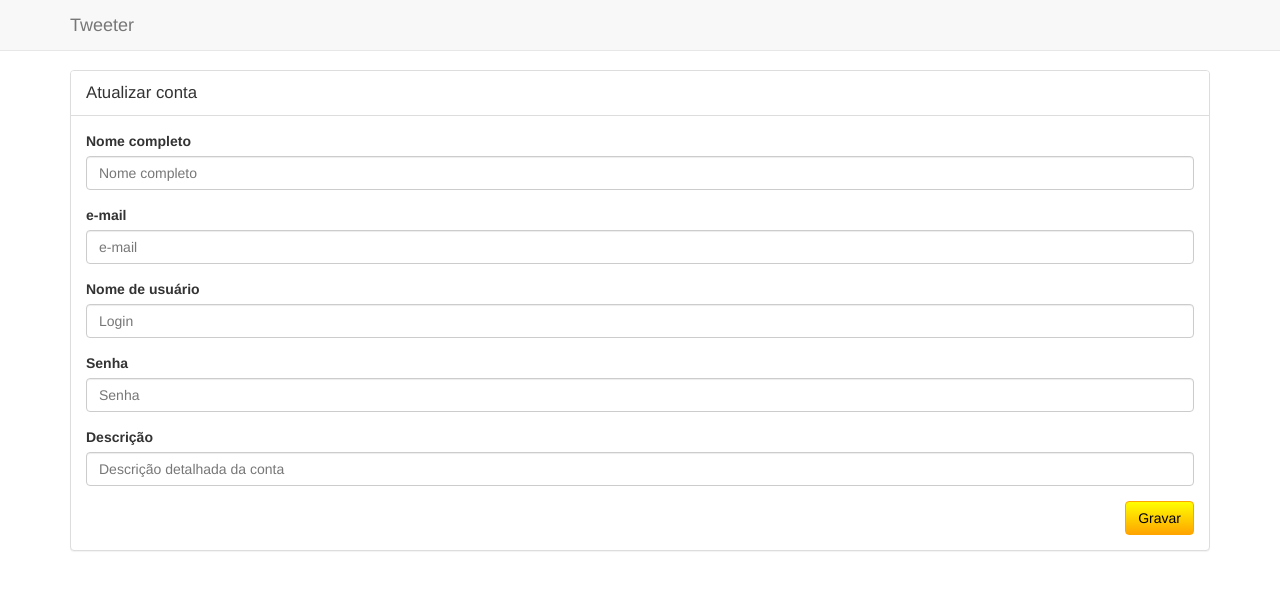
After one commit to LucianoMoll/Tweeter, a CodeIgniter app: page /bsi12/usuario/atualizarconta in a window 1280 px wide. The commit adds this page. Shown: the top 590 px of the page. Run offline with CodeIgniter, Linux system fonts and the light colour scheme.

Commit message:
Atualizar Conta

```diff
--- a/application/controllers/usuario.php
+++ b/application/controllers/usuario.php
@@ -131,7 +131,7 @@
 
 		public function gravarcontacompleta()
 		{
-			$this->_set_validation_rules('completarconta');
+			$this->_set_validation_rules('gravarcontacompleta');		## Modificado erro
 
 			if ($this->form_validation->run())
 			{
@@ -164,7 +164,7 @@
 						'label' => 'Nome',
 						'rules' => 'required|min_length[5]'
 					),
-					array(
+					array(										## erro pode colocar sem @
 						'field' => 'email',
 						'label' => 'e-mail',
 						'rules' =>
@@ -183,7 +183,7 @@
 						'label' => 'Nome',
 						'rules' => 'required|min_length[5]'
 					),
-					array(
+					array(										## erro pode colocar sem @
 						'field' => 'email',
 						'label' => 'e-mail',
 						'rules' =>
@@ -194,6 +194,30 @@
 						'field' => 'login',
 						'label' => 'Nome de usuário',
 						'rules' => 'required|min_length[6]|callback_login_check'
+					)
+				),
+				'atualizarcontacompleta' => array(
+					array(
+						'field' => 'nome',
+						'label' => 'Nome',
+						'rules' => 'required|min_length[5]'
+					),
+					array(										## erro pode colocar sem @
+						'field' => 'email',
+						'label' => 'e-mail',
+						'rules' =>
+							'required|valid_email|
+							is_unique[usuarios.email]'
+					),
+					array(
+						'field' => 'login',
+						'label' => 'Nome de usuário',
+						'rules' => 'required|min_length[6]|callback_login_check'
+					),
+					array(
+						'field' => 'senha',
+						'label' => 'Senha',
+						'rules' => 'required|min_length[6]'
 					)
 				),
 				'autenticar' => array(
@@ -307,6 +331,7 @@
 				$dados['num_seguidores'] = $this->Seguidores->countFollowers($usuario->codigo);
 				$dados['num_seguindo']   = $this->Seguidores->countFollowing($usuario->codigo);
 				$dados['num_tweets']     = $this->Tweets->countByUser($usuario->codigo);
+				$dados['seguir']		 = FALSE;
 
 				$resultados = $this->Usuarios->buscar($this->input->post("buscar"));
 
@@ -315,6 +340,7 @@
 					$resultado->num_seguindo=$this->Seguidores->countFollowing($resultado->codigo);
 					$resultado->num_tweets=$this->Tweets->countByUser($resultado->codigo);
 					//$resultado->codigo_seguidor=$this->Seguidores->getBySeguido($resultado->codigo)->codigo_seguidor;
+					$resultado->mostrarseguir=	FALSE;
 
 					if (!$this->Seguidores->verificarSeguidor(
 						$this->session->userdata('user_id'),
@@ -334,6 +360,89 @@
 			}
 		}
 
+		public function atualizarconta()		//criado ##########
+
+		{
+				// monta o vetor de dados
+				$usuario = $this->Usuarios->get($this->session->userdata('user_id'));
+				$dados = array();
+				$dados['usuario'] = $usuario;
+				// carrega a view
+				$this->load->view('atualizarconta', $dados);
+
+
+		}
+
+		public function atualizarcontacompleta()
+		{
+			$this->_set_validation_rules('atualizarcontacompleta');
+
+			if ($this->form_validation->run())
+			{
+				// atualiza os dados (complementa a conta)
+				$this->Usuarios->update($this->input->
+					post('codigo'), $this->input->post());
+
+				// gravar dados na sessão (session)
+				$this->session->set_userdata(
+					array(
+						'user_id' => $this->input->post('codigo')
+						)
+					);
+
+				// redirecionar para timeline
+				redirect(base_url());
+			}
+			else {
+				// recarrega o formulário para exibir os erros de validação
+				$this->atualizarconta();
+			}
+		} // function
+
+		public function quemseguir()		//criado ##########
+
+		{
+
+				// procura os dados no bd
+
+				$usuario = $this->Usuarios->get($this->session->userdata('user_id'));
+				$dados = array();
+				$dados['usuario']        = $usuario;
+				$dados['num_seguidores'] = $this->Seguidores->countFollowers($usuario->codigo);
+				$dados['num_seguindo']   = $this->Seguidores->countFollowing($usuario->codigo);
+				$dados['num_tweets']     = $this->Tweets->countByUser($usuario->codigo);
+
+
+				$resultados = $this->Usuarios->buscar($this->input->post("buscar"));
+
+				foreach ($resultados as $resultado) {
+
+					$resultado->mostrarseguir=	TRUE;
+
+
+					if (!$this->Seguidores->verificarSeguidor(
+						$this->session->userdata('user_id'),
+						$resultado->codigo)){
+						$resultado->seguindo = FALSE;
+
+
+					}
+					else{
+						$resultado->seguindo = TRUE;
+					}
+
+
+				}
+
+
+				$dados["resultados"]=$resultados;
+				$this->load->view("principal",$dados);
+
+
+
+
+		}
+
 
 	} // fim da classe
 
--- a/application/models/seguidores.php
+++ b/application/models/seguidores.php
@@ -31,4 +31,9 @@
 				'codigo_seguido' => $seguido))->
 			get('seguidores')->row();
 		}
+
+		public function seguidosdoseguido($seguidor)
+		{
+
+		}
 	}
--- /dev/null
+++ b/application/views/atualizarconta.php
@@ -0,0 +1,97 @@
+<!DOCTYPE html>
+<html lang="pt-br">
+  <head>
+    <title>Criação de conta</title>
+    <meta charset="utf-8">
+    <link rel="stylesheet" href="<?=base_url();?>css/bootstrap.min.css">
+    <meta name="viewport" content="width=device-width, initial-scale=1">
+    <style type="text/css">
+      body {
+        padding-top: 70px;
+      }
+      .limitado {
+        max-width: 1200px;
+      }
+      div.panel-heading {
+        background-color: white !important;
+      }
+      button.btn-warning {
+        background: linear-gradient(yellow, orange) !important;
+        border: 1px solid orange;
+        color: black;
+      }
+    </style>
+  </head>
+  <body>
+  	<nav class="navbar navbar-default navbar-fixed-top" role="navigation">
+      <div class="container limitado">
+        <!-- Brand and toggle get grouped for better mobile display -->
+        <div class="navbar-header">
+          <button type="button" class="navbar-toggle" data-toggle="collapse" data-target="#bs-example-navbar-collapse-1">
+            <span class="sr-only">Toggle navigation</span>
+            <span class="icon-bar"></span>
+            <span class="icon-bar"></span>
+            <span class="icon-bar"></span>
+          </button>
+          <a class="navbar-brand" href="#">Tweeter</a>
+        </div>
+
+
+      </div><!-- /.container-fluid -->
+    </nav>
+
+    <div class="container w960">
+      <div class="panel panel-default">
+        <div class="panel-heading">
+          <big>Atualizar conta</big>
+        </div>
+        <div class="panel-body">
+
+          <form role="form" method="post"
+            action="<?=base_url();?>usuario/atualizarcontacompleta">
+            <input type="hidden" name="codigo"
+              id="codigo" value="<?=$usuario->codigo?>">
+            <div class="form-group">
+              <label for="nome">Nome completo</label>
+              <input type="text" name="nome" id="nome"
+              class="form-control" placeholder="Nome completo"
+              value="<?=$usuario->nome?>">
+            </div>
+            <div class="form-group">
+              <label for="email">e-mail</label>
+              <input type="text" name="email" id="email"
+              class="form-control" placeholder="e-mail"
+              value="<?=$usuario->email?>">
+            </div>
+            <div class="form-group">
+              <label for="login">Nome de usuário</label>
+              <input type="text" name="login" id="login"
+              class="form-control" placeholder="Login"
+              value="<?=$usuario->login?>">
+            </div>
+            <div class="form-group">
+              <label for="senha">Senha</label>
+              <input type="password" name="senha" id="senha"
+              class="form-control" placeholder="Senha">
+            </div>
+            <div class="form-group">
+              <label for="descricao">Descrição</label>
+              <input name="descricao" id="descricao"
+                class="form-control" rows="5"
+                placeholder="Descrição detalhada da conta"
+                value="<?=$usuario->descricao?>">
+            </div>
+            <div class="button-group">
+              <button type="submit"
+                class="btn btn-warning pull-right">Gravar
+              </button>
+            </div>
+          </form>
+        </div>
+      </div><!-- panel -->
+    </div><!-- container -->
+
+  	<script type="text/javascript" src="js/jquery.min.js"></script>
+    <script type="text/javascript" src="js/bootstrap.min.js"></script>
+  </body>
+</html>
```
Also changed, not shown: application/views/principal.php (+56 -28 lines), .htaccess (added), 1 other file.
